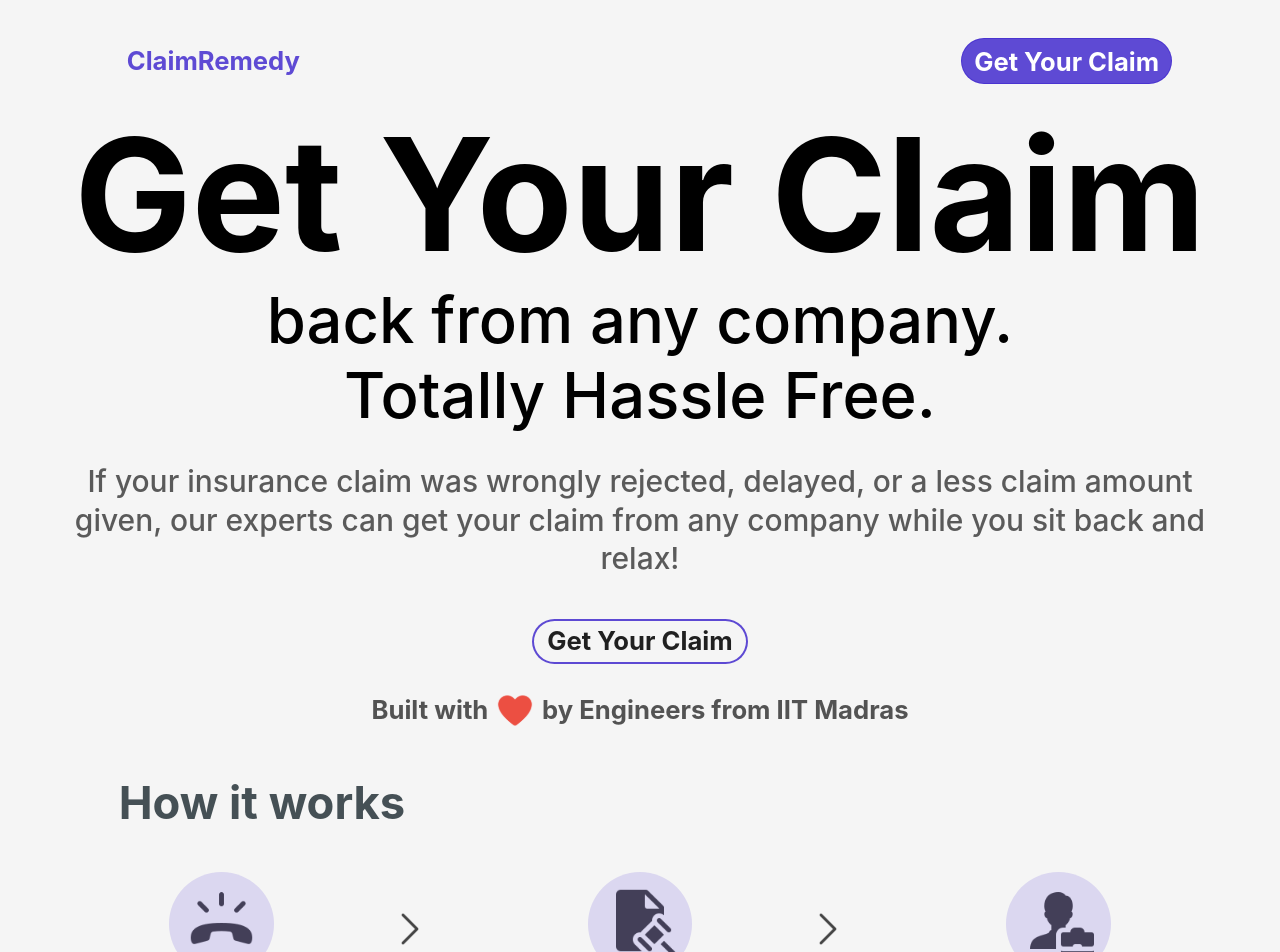
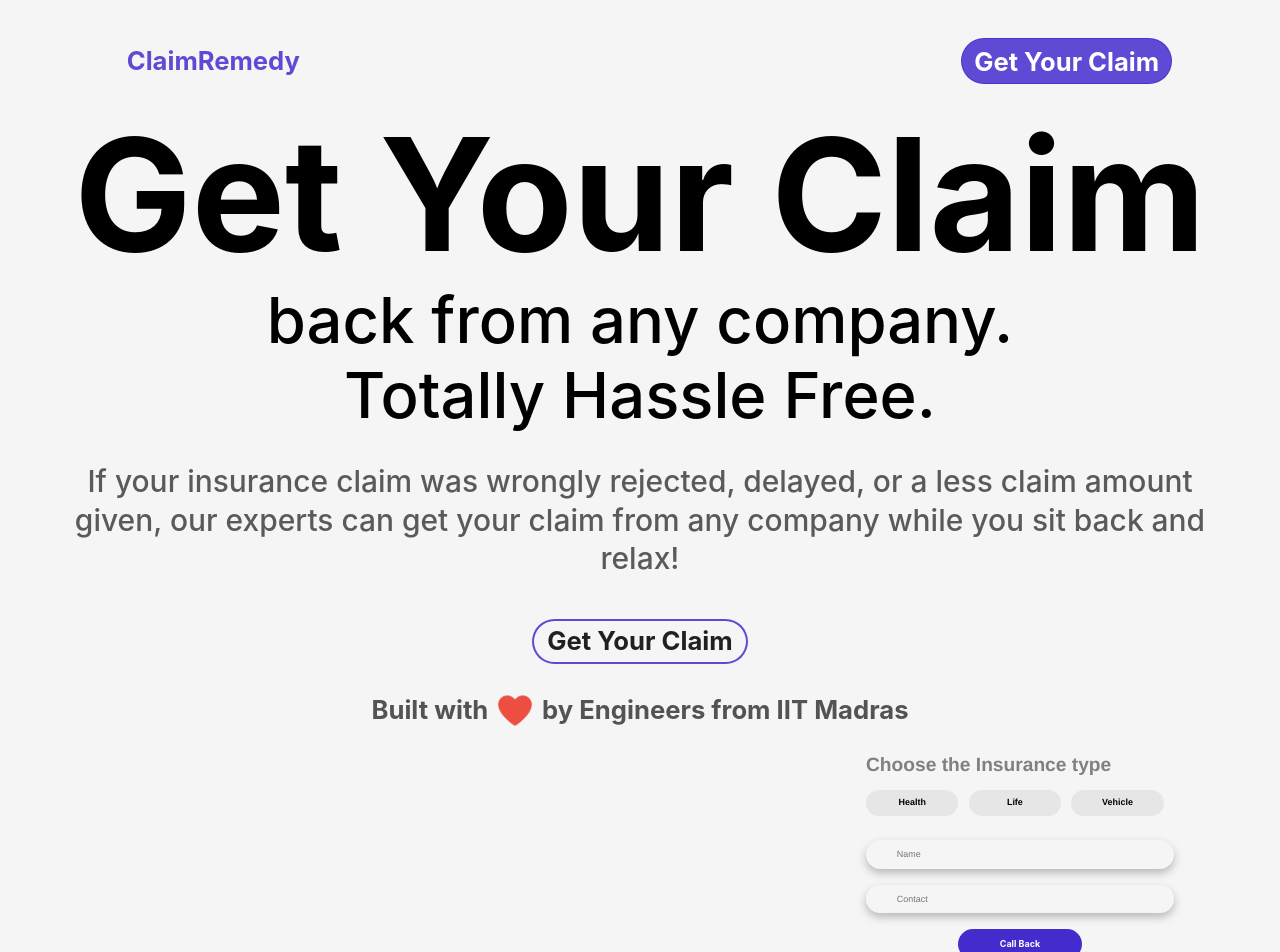
Before and after one commit to Eren00Yeager/initial-survey, a Next.js app: page /insurance-claim-issues in a window 1280 px wide. Shown: the top 952 px of the page. Built offline with nearby package versions, Linux system fonts and the light colour scheme; a web font is replaced by a local one.

Commit message:
insurance form 1

```diff
--- a/components/InsuranceClaims.js
+++ b/components/InsuranceClaims.js
@@ -118,6 +118,118 @@ const Insurance = () => {
         </Col>
         <Col></Col>
       </Row>
+      <Container>
+        <Row>
+          <Col md={8}>
+
+          </Col>
+          {/* Form Component */}
+          <Col md={4}>
+            <Container style={{'padding':'3vh','borderRadius':'15px'}}>
+              <Form onSubmit={submitHandler}>
+                <p className={InsuranceStyles.radiocontent}>
+                  Choose the Insurance type
+                </p>
+                <Row>
+                  <div class="btn-group" role="group">
+                    <Col>
+                      {" "}
+                      <input
+                        type="radio"
+                        class="btn-check"
+                        name="btnradio"
+                        id="btnradio1"
+                        autoComplete="off"
+                        value="Health"
+                        onClick={(e) => setType(e.target.value)}
+                      />
+                      <label
+                        class={`btn btn-primary ${InsuranceStyles.button}`}
+                        for="btnradio1"
+                      >
+                        Health
+                      </label>
+                    </Col>
+                    <Col>
+                      <input
+                        type="radio"
+                        class="btn-check"
+                        name="btnradio"
+                        id="btnradio2"
+                        autoComplete="off"
+                        value="Life"
+                        onClick={(e) => setType(e.target.value)}
+                      />
+                      <label
+                        className={`btn btn-primary ${InsuranceStyles.button}`}
+                        for="btnradio2"
+                      >
+                        Life
+                      </label>
+                    </Col>
+                    <Col>
+                      <input
+                        type="radio"
+                        class="btn-check"
+                        name="btnradio"
+                        id="btnradio3"
+                        autoComplete="off"
+                        value="Vehicle"
+                        onClick={(e) => setType(e.target.value)}
+                      />
+                      <label
+                        class={`btn btn-primary  ${InsuranceStyles.button}`}
+                        for="btnradio3"
+                      >
+                        Vehicle
+                      </label>
+                    </Col>
+                  </div>
+                </Row>
+                <div className={InsuranceStyles.forForm} >
+                  <Row>
+                    <div className={InsuranceStyles.forInp}>
+                      {" "}
+                      <input
+                        className={InsuranceStyles.input}
+                        id="name"
+                        type="name"
+                        name="name"
+                        placeholder="Name"
+                        required
+                        value={name}
+                        onChange={(e) => setName(e.target.value)}
+                      />
+                    </div>
+                  </Row>
+                  <Row>
+                    <div className={InsuranceStyles.forInp}>
+                        <input
+                          className={InsuranceStyles.input}
+                          id="contact"
+                          type="contact"
+                          name="contact"
+                          placeholder="Contact"
+                          pattern="[0-9]{10}"
+                          required
+                          value={contact}
+                          onChange={(e) => setContact(e.target.value)}
+                        />
+                      </div>
+                  </Row>
+                  <Row>
+                    <div className={InsuranceStyles.forSub}>
+                      <button type="submit" className={`btn btn-primary ${InsuranceStyles.submit}`}>
+                        Call Back
+                      </button>
+                    </div>
+                  </Row>
+                </div>
+              </Form>
+            </Container>
+          </Col>
+        </Row>
+      </Container>
 
       <Row style={{ paddingTop: "3.5em" }}>
         <Col></Col>
--- a/styles/InsuranceClaims.module.scss
+++ b/styles/InsuranceClaims.module.scss
@@ -26,8 +26,7 @@
 
   .forForm {
     border-radius: 23px;
-    background-color: #d9d9d9;
-    padding: 3vh;
+    padding:3vh 0vh 3vh 0vh;
   }
 
   .forInp {
@@ -42,7 +41,7 @@
     border: none;
     width: 100%;
     font-size: 70%;
-    padding: 0.25em;
+    padding: 1vh;
     padding-left: 10%;
     color: #000000;
     font-family: Helvetica;
@@ -69,7 +68,7 @@
     font-size: 70%;
     font-weight: 700;
     color: white;
-    background-color: #619698;
+    background-color: #432CCE;
   }
 
   .forSpImage {
@@ -102,7 +101,6 @@
   .forForm {
     margin-top: 1.5em;
     border-radius: 23px;
-    background-color: #d9d9d9;
     display: flex;
     flex-direction: column;
   }
@@ -125,14 +123,14 @@
 
     width: 100%;
     font-size: 0.7em;
-    padding: 0.7em;
+    padding: 1vh;
   }
 
   .submit {
     border-radius: 33px;
     padding: 0.3em;
     border: none;
-    background-color: #619698;
+    background-color: #432CCE;
     color: white;
     font-weight: 600;
     word-wrap: break-word;
@@ -207,11 +205,10 @@
   font-family: "helvetica";
   font-style: normal;
   font-weight: 600;
-  font-size: 0.9em;
+  font-size: 1.5em;
   line-height: 1em;
 
   color: grey;
-  opacity: 0.7;
 }
 
 .workS {
@@ -241,7 +238,7 @@
 .button:active,
 .button:focus,
 .button:checked {
-  background-color: #619698 !important;
+  background-color: #432CCE !important;
 }
 
 .basicPadd {
```
